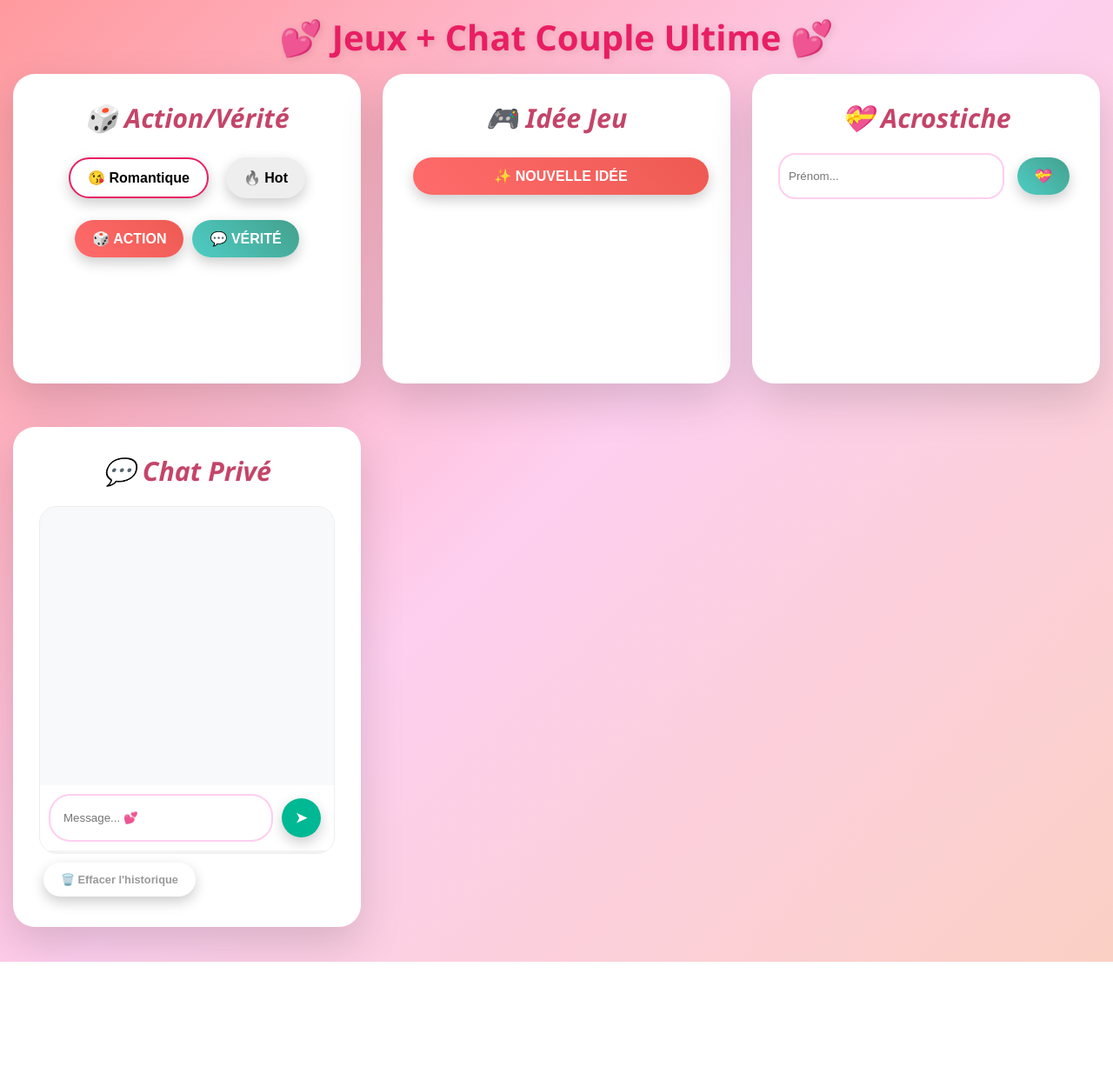
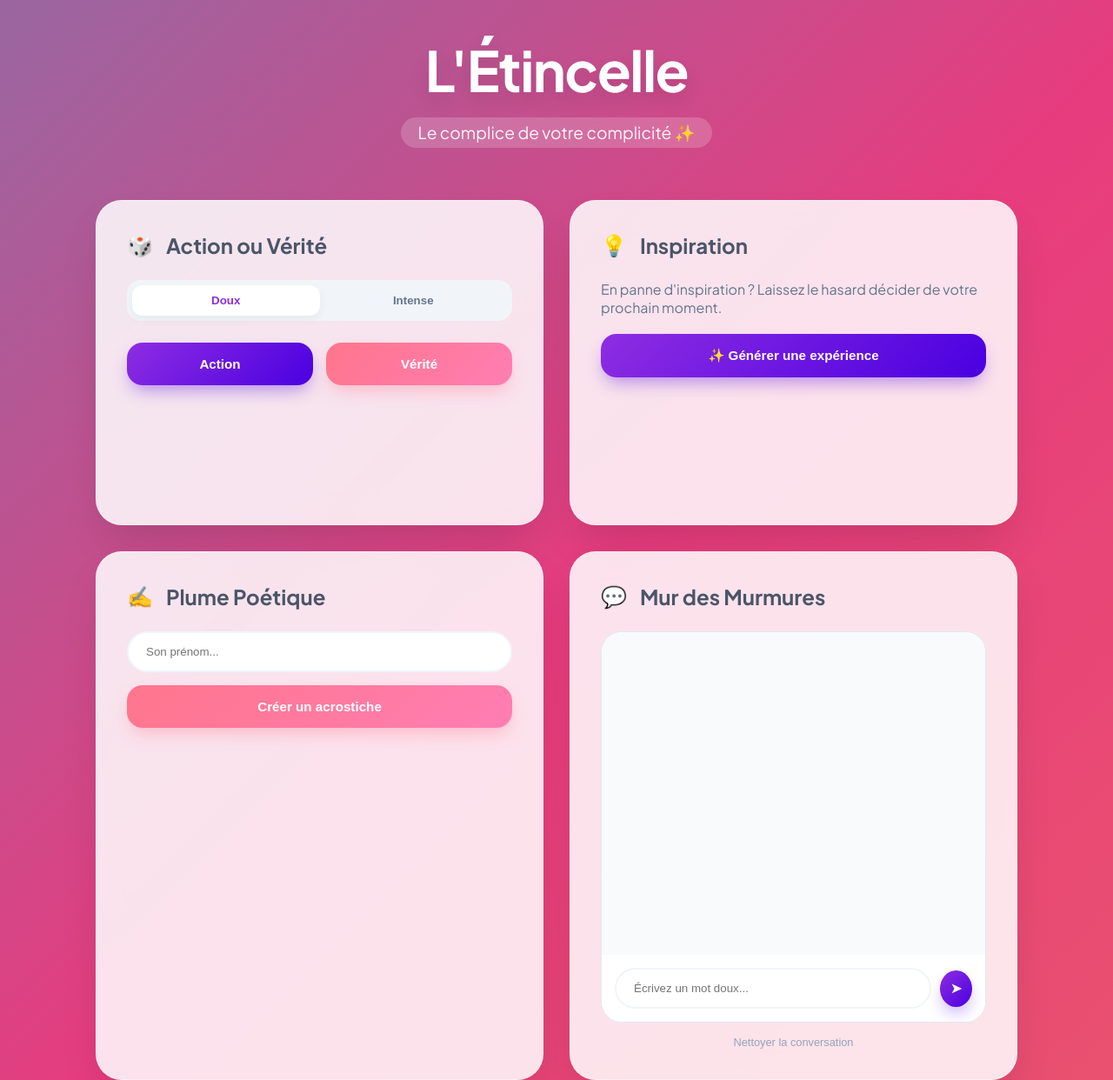
Before and after one commit to Blacklisth/love-page, a plain HTML site: page index.html in a window 1280 px wide. Shown: the top 1242 px of the page at 87% size. Before the commit the page ends 1106 px from the top, so only its background shows below. Drawn offline with Linux system fonts and the light colour scheme.

Commit message:
Update index.html

```diff
--- a/index.html
+++ b/index.html
@@ -3,123 +3,340 @@
 <head>
     <meta charset="UTF-8">
     <meta name="viewport" content="width=device-width, initial-scale=1.0">
-    <title>💕 Jeux + Chat Couple Ultime 💕</title>
+    <title>L'Étincelle | Votre Espace Privé</title>
+    <link href="https://fonts.googleapis.com/css2?family=Plus+Jakarta+Sans:wght@300;400;500;600;700&display=swap" rel="stylesheet">
     <style>
+        :root {
+            --primary: #8e2de2;
+            --primary-light: #4a00e0;
+            --secondary: #ff758c;
+            --secondary-light: #ff7eb3;
+            --bg-glass: rgba(255, 255, 255, 0.85);
+            --text-dark: #1a202c;
+            --transition: all 0.4s cubic-bezier(0.175, 0.885, 0.32, 1.275);
+        }
+
         * { margin: 0; padding: 0; box-sizing: border-box; }
+
         body {
-            font-family: 'Segoe UI', 'Arial', sans-serif;
-            background: linear-gradient(135deg, #ff9a9e 0%, #fecfef 50%, #fad0c4 100%);
-            min-height: 100vh; padding: 15px;
+            font-family: 'Plus Jakarta Sans', sans-serif;
+            background: linear-gradient(-45deg, #ee7752, #e73c7e, #23a6d5, #23d5ab);
+            background-size: 400% 400%;
+            animation: gradientBG 15s ease infinite;
+            min-height: 100vh;
+            color: var(--text-dark);
+            overflow-x: hidden;
         }
-        .container { max-width: 1400px; margin: 0 auto; }
 
-        .section {
-            background: white; border-radius: 25px; padding: 30px;
-            margin-bottom: 25px; box-shadow: 0 20px 50px rgba(0,0,0,0.15);
+        @keyframes gradientBG {
+            0% { background-position: 0% 50%; }
+            50% { background-position: 100% 50%; }
+            100% { background-position: 0% 50%; }
         }
-        h1 { color: #e91e63; font-size: 2.5em; text-align: center; margin-bottom: 15px; text-shadow: 2px 2px 8px rgba(0,0,0,0.1); }
-        h2 { color: #c44569; margin-bottom: 20px; font-size: 1.9em; text-align: center; font-style: italic; }
 
-        .grid-4 { display: grid; grid-template-columns: repeat(auto-fit, minmax(300px, 1fr)); gap: 25px; }
+        .container {
+            max-width: 1100px;
+            margin: 0 auto;
+            padding: 40px 20px;
+        }
 
-        button { padding: 12px 20px; border: none; border-radius: 25px; font-size: 1em; font-weight: bold; cursor: pointer; transition: all 0.3s; box-shadow: 0 6px 15px rgba(0,0,0,0.2); margin: 5px; }
-        .action-btn { background: linear-gradient(45deg, #ff6b6b, #ee5a52); color: white; }
-        .verite-btn { background: linear-gradient(45deg, #4ecdc4, #44a08d); color: white; }
+        /* --- Header Stylisé --- */
+        .header {
+            text-align: center;
+            margin-bottom: 60px;
+            color: white;
+            animation: fadeInDown 1s ease-out;
+        }
 
-        /* Boutons de mode */
-        .mode-btn { background: #eee; filter: grayscale(1); }
-        .mode-btn.active { background: white; filter: grayscale(0); border: 2px solid #e91e63; }
+        .header h1 {
+            font-size: clamp(2.5rem, 6vw, 4rem);
+            font-weight: 800;
+            letter-spacing: -1.5px;
+            margin-bottom: 15px;
+            text-shadow: 0 10px 20px rgba(0,0,0,0.1);
+        }
 
+        .header p {
+            font-size: 1.2rem;
+            opacity: 0.95;
+            font-weight: 400;
+            background: rgba(255,255,255,0.2);
+            display: inline-block;
+            padding: 5px 20px;
+            border-radius: 50px;
+            backdrop-filter: blur(10px);
+        }
+
+        /* --- Cartes Professionnelles --- */
+        .grid {
+            display: grid;
+            grid-template-columns: repeat(auto-fit, minmax(340px, 1fr));
+            gap: 30px;
+        }
+
+        .card {
+            background: var(--bg-glass);
+            backdrop-filter: blur(15px);
+            border-radius: 30px;
+            padding: 35px;
+            box-shadow: 0 25px 50px -12px rgba(0, 0, 0, 0.15);
+            border: 1px solid rgba(255, 255, 255, 0.4);
+            transition: var(--transition);
+            display: flex;
+            flex-direction: column;
+        }
+
+        .card:hover {
+            transform: translateY(-12px) scale(1.02);
+            box-shadow: 0 35px 60px -15px rgba(0, 0, 0, 0.2);
+        }
+
+        .card-title {
+            font-size: 1.5rem;
+            font-weight: 700;
+            margin-bottom: 25px;
+            color: #4a5568;
+            display: flex;
+            align-items: center;
+            gap: 15px;
+        }
+
+        /* --- Boutons UI Modernes --- */
+        .btn {
+            padding: 16px 28px;
+            border: none;
+            border-radius: 18px;
+            font-size: 0.95rem;
+            font-weight: 600;
+            cursor: pointer;
+            transition: var(--transition);
+            display: flex;
+            align-items: center;
+            justify-content: center;
+            gap: 8px;
+        }
+
+        .btn-primary {
+            background: linear-gradient(135deg, var(--primary) 0%, var(--primary-light) 100%);
+            color: white;
+            box-shadow: 0 10px 20px -5px rgba(74, 0, 224, 0.4);
+        }
+
+        .btn-primary:hover {
+            box-shadow: 0 15px 30px -5px rgba(74, 0, 224, 0.6);
+            filter: brightness(1.1);
+        }
+
+        .btn-secondary {
+            background: linear-gradient(135deg, var(--secondary) 0%, var(--secondary-light) 100%);
+            color: white;
+            box-shadow: 0 10px 20px -5px rgba(255, 117, 140, 0.4);
+        }
+
+        /* --- Mode Selector Tab --- */
+        .mode-selector {
+            background: #f1f5f9;
+            padding: 6px;
+            border-radius: 16px;
+            display: flex;
+            margin-bottom: 25px;
+        }
+
+        .mode-btn {
+            flex: 1;
+            padding: 10px;
+            border: none;
+            background: transparent;
+            border-radius: 12px;
+            font-weight: 600;
+            cursor: pointer;
+            transition: 0.3s;
+            color: #64748b;
+        }
+
+        .mode-btn.active {
+            background: white;
+            color: var(--primary);
+            box-shadow: 0 4px 12px rgba(0,0,0,0.05);
+        }
+
+        /* --- Resultat Animé --- */
         .result {
-            min-height: 80px; margin: 15px auto; padding: 20px; border-radius: 20px;
-            font-size: 1.1em; opacity: 0; transform: scale(0.95); transition: all 0.4s;
-            display: flex; align-items: center; justify-content: center; text-align: center;
+            margin-top: 25px;
+            padding: 25px;
+            border-radius: 20px;
+            background: rgba(255,255,255,0.5);
+            border: 2px dashed #cbd5e1;
+            min-height: 100px;
+            display: flex;
+            align-items: center;
+            justify-content: center;
+            text-align: center;
+            font-weight: 500;
+            color: #334155;
+            font-size: 1.1rem;
+            opacity: 0;
+            transition: 0.5s;
         }
-        .result.show { opacity: 1; transform: scale(1); background: #fff5f7; border: 2px dashed #e91e63; }
 
-        /* CHAT */
-        .chat-container { height: 400px; border-radius: 20px; overflow: hidden; box-shadow: inset 0 0 20px rgba(0,0,0,0.1); border: 1px solid #eee; }
-        .chat-messages { height: 320px; overflow-y: auto; padding: 20px; background: #f8f9fa; display: flex; flex-direction: column; }
-        .message { margin-bottom: 15px; display: flex; flex-direction: column; animation: slideIn 0.3s ease-out; }
-        .message.moi { align-items: flex-end; }
-        .message.ami { align-items: flex-start; }
-        .message-bulle { max-width: 80%; padding: 12px 18px; border-radius: 20px; position: relative; word-wrap: break-word; }
-        .message.moi .message-bulle { background: linear-gradient(45deg, #74b9ff, #0984e3); color: white; border-bottom-right-radius: 5px; }
-        .message.ami .message-bulle { background: linear-gradient(45deg, #a8e6cf, #88d8a3); color: #2d3436; border-bottom-left-radius: 5px; }
-        .message-time { font-size: 0.7em; opacity: 0.6; margin-top: 4px; }
+        .result.show {
+            opacity: 1;
+            border-style: solid;
+            border-color: var(--primary);
+            animation: bounceIn 0.6s ease;
+        }
 
-        .chat-input-container { display: flex; padding: 10px; background: white; gap: 5px; }
-        .chat-input { flex: 1; padding: 10px 15px; border: 2px solid #fecfef; border-radius: 25px; outline: none; }
-        .chat-send { background: #00b894; color: white; padding: 10px 15px; border-radius: 50%; width: 45px; height: 45px; display: flex; align-items: center; justify-content: center; }
+        /* --- Chat de Luxe --- */
+        .chat-container {
+            height: 450px;
+            background: white;
+            border-radius: 24px;
+            display: flex;
+            flex-direction: column;
+            overflow: hidden;
+            border: 1px solid #e2e8f0;
+        }
 
-        @keyframes slideIn { from { opacity: 0; transform: translateY(10px); } to { opacity: 1; transform: translateY(0); } }
-        @media (max-width: 768px) { .grid-4 { grid-template-columns: 1fr; } }
+        .chat-messages {
+            flex: 1;
+            padding: 20px;
+            overflow-y: auto;
+            background: #f8fafc;
+            scroll-behavior: smooth;
+        }
+
+        .message-bubble {
+            padding: 12px 18px;
+            border-radius: 20px;
+            font-size: 0.95rem;
+            position: relative;
+            box-shadow: 0 2px 5px rgba(0,0,0,0.02);
+        }
+
+        .message.moi .message-bubble {
+            background: var(--primary);
+            color: white;
+            border-bottom-right-radius: 4px;
+        }
+
+        .message.ami .message-bubble {
+            background: white;
+            color: var(--text-dark);
+            border: 1px solid #e2e8f0;
+            border-bottom-left-radius: 4px;
+        }
+
+        .chat-input-container {
+            padding: 15px;
+            background: white;
+            display: flex;
+            gap: 10px;
+            align-items: center;
+        }
+
+        .chat-input {
+            flex: 1;
+            padding: 14px 20px;
+            border: 2px solid #f1f5f9;
+            border-radius: 50px;
+            outline: none;
+            transition: 0.3s;
+        }
+
+        .chat-input:focus {
+            border-color: var(--primary);
+            background: #fff;
+        }
+
+        /* --- Animations --- */
+        @keyframes fadeInDown {
+            from { opacity: 0; transform: translateY(-30px); }
+            to { opacity: 1; transform: translateY(0); }
+        }
+
+        @keyframes bounceIn {
+            0% { transform: scale(0.9); }
+            50% { transform: scale(1.05); }
+            100% { transform: scale(1); }
+        }
+
+        @media (max-width: 600px) {
+            .grid { grid-template-columns: 1fr; }
+            .card { padding: 20px; }
+        }
     </style>
 </head>
 <body>
+
     <div class="container">
-        <h1>💕 Jeux + Chat Couple Ultime 💕</h1>
+        <header class="header">
+            <h1>L'Étincelle</h1>
+            <p>Le complice de votre complicité ✨</p>
+        </header>
 
-        <div class="grid-4">
-            <div class="section">
-                <h2>🎲 Action/Vérité</h2>
-                <div style="display: flex; gap: 10px; justify-content: center; margin-bottom: 15px;">
-                    <button class="mode-btn active" id="btn-romantique" onclick="setMode('romantique')">😘 Romantique</button>
-                    <button class="mode-btn" id="btn-hot" onclick="setMode('hot')">🔥 Hot</button>
+        <div class="grid">
+            <div class="card">
+                <div class="card-title"><span>🎲</span> Action ou Vérité</div>
+                <div class="mode-selector">
+                    <button class="mode-btn active" id="btn-romantique" onclick="setMode('romantique')">Doux</button>
+                    <button class="mode-btn" id="btn-hot" onclick="setMode('hot')">Intense</button>
                 </div>
-                <div style="display: flex; justify-content: center;">
-                    <button class="action-btn" onclick="getRandom('action')">🎲 ACTION</button>
-                    <button class="verite-btn" onclick="getRandom('verite')">💬 VÉRITÉ</button>
+                <div style="display: flex; gap: 15px;">
+                    <button class="btn btn-primary" onclick="getRandom('action')" style="flex: 1;">Action</button>
+                    <button class="btn btn-secondary" onclick="getRandom('verite')" style="flex: 1;">Vérité</button>
                 </div>
-                <div id="result" class="result">Choisissez une action ou une vérité !</div>
+                <div id="result" class="result">Prêt à jouer ?</div>
             </div>
 
-            <div class="section">
-                <h2>🎮 Idée Jeu</h2>
-                <button class="action-btn" onclick="genererJeuCouple()" style="width: 100%;">✨ NOUVELLE IDÉE</button>
+            <div class="card">
+                <div class="card-title"><span>💡</span> Inspiration</div>
+                <p style="color: #64748b; margin-bottom: 20px;">En panne d'inspiration ? Laissez le hasard décider de votre prochain moment.</p>
+                <button class="btn btn-primary" onclick="genererJeuCouple()">✨ Générer une expérience</button>
                 <div id="jeuResult" class="result"></div>
             </div>
 
-            <div class="section">
-                <h2>💝 Acrostiche</h2>
-                <div style="display: flex; gap: 10px; margin-bottom: 15px;">
-                    <input type="text" id="nomAccrostiche" placeholder="Prénom..." maxlength="12" style="flex: 1; padding: 10px; border: 2px solid #fecfef; border-radius: 20px;">
-                    <button class="verite-btn" onclick="genererAccrostiche()">💝</button>
+            <div class="card">
+                <div class="card-title"><span>✍️</span> Plume Poétique</div>
+                <div style="display: flex; flex-direction: column; gap: 15px;">
+                    <input type="text" id="nomAccrostiche" class="chat-input" placeholder="Son prénom..." maxlength="12">
+                    <button class="btn btn-secondary" onclick="genererAccrostiche()">Créer un acrostiche</button>
                 </div>
-                <div id="accrosticheResult" class="result" style="display: block; font-weight: bold;"></div>
+                <div id="accrosticheResult" class="result"></div>
             </div>
 
-            <div class="section">
-                <h2>💬 Chat Privé</h2>
+            <div class="card" style="grid-column: span 1;">
+                <div class="card-title"><span>💬</span> Mur des Murmures</div>
                 <div class="chat-container">
                     <div class="chat-messages" id="chatMessages"></div>
                     <div class="chat-input-container">
-                        <input type="text" id="chatInput" class="chat-input" placeholder="Message... 💕">
-                        <button class="chat-send" onclick="envoyerMessage()">➤</button>
+                        <input type="text" id="chatInput" class="chat-input" placeholder="Écrivez un mot doux...">
+                        <button class="btn btn-primary" onclick="envoyerMessage()" style="padding: 12px; border-radius: 50%;">➤</button>
                     </div>
                 </div>
-                <button class="chat-clear" onclick="clearChat()" style="background:none; border:none; color:#999; font-size:0.8em; cursor:pointer; margin-top:10px;">🗑️ Effacer l'historique</button>
+                <button onclick="clearChat()" style="background: none; border: none; color: #94a3b8; cursor: pointer; margin-top: 15px; font-size: 0.8rem;">Nettoyer la conversation</button>
             </div>
         </div>
     </div>
 
     <script>
-        // --- LOGIQUE JEUX ---
+        // -- Logique métier --
         let currentMode = 'romantique';
         const actions = {
-            romantique: ["Fais un compliment original 💋","Fais un bisou à la caméra 😘","Chante une chanson d'amour 🎤","Danse pendant 20 secondes 💃","Fais ton plus beau sourire sexy 😏"],
-            hot: ["Enlève un vêtement 🔥","Raconte un fantasme 😈","Prends une pose sexy 📸","Décris une envie coquine 🤫"]
+            romantique: ["Fais-lui un massage des mains pendant 2 minutes", "Prépare-lui son thé ou café préféré maintenant", "Écris-lui un post-it amoureux et cache-le", "Dansez sans musique au milieu du salon", "Raconte-lui ton moment préféré de votre rencontre"],
+            hot: ["Murmure une envie secrète à l'oreille", "Un baiser passionné de 30 secondes", "Décris la tenue que tu aimerais lui voir porter", "Échangez un vêtement"]
         };
         const verites = {
-            romantique: ["Quel est ton meilleur souvenir avec moi ? 💕","Qu'est-ce qui t'a fait craquer chez moi ? 😍","Quel est ton surnom secret pour moi ? 🤫"],
-            hot: ["Quelle est ta position préférée ? 🔥","L'endroit le plus osé où tu voudrais le faire ? 📍","Quelle tenue me va le mieux ? 👗"]
+            romantique: ["Quelle est la première chose que tu as aimée chez moi ?", "Quel rêve aimerais-tu réaliser ensemble ?", "Quelle est ta chanson 'plaisir coupable' ?", "Si on partait demain, où irions-nous ?"],
+            hot: ["Quel est ton souvenir le plus sensuel de nous ?", "Quelle partie de mon corps préfères-tu ?", "Quel est ton fantasme inavoué ?"]
         };
 
         function setMode(mode) {
             currentMode = mode;
             document.querySelectorAll('.mode-btn').forEach(btn => btn.classList.remove('active'));
             document.getElementById(`btn-${mode}`).classList.add('active');
-            document.getElementById('result').classList.remove('show');
+            const resDiv = document.getElementById('result');
+            resDiv.classList.remove('show');
+            resDiv.textContent = "Mode " + mode + " activé !";
         }
 
         function getRandom(type) {
@@ -127,27 +344,31 @@
             const randomIdx = Math.floor(Math.random() * liste.length);
             const resDiv = document.getElementById('result');
             resDiv.textContent = liste[randomIdx];
-            resDiv.className = 'result show';
+            resDiv.classList.remove('show');
+            setTimeout(() => resDiv.classList.add('show'), 50);
         }
 
         function genererJeuCouple() {
             const jeux = [
-                {nom:"📱 20 Questions", desc:"Devine à quoi je pense en 20 questions (OUI/NON) !"},
-                {nom:"👀 Action Regard", desc:"Le premier qui cligne des yeux a un gage !"},
-                {nom:"📝 Quiz Nous", desc:"Pose une question sur notre relation, l'autre doit trouver."}
+                {nom:"Cinéma Maison", desc:"Créez une ambiance salle obscure avec pop-corn maison."},
+                {nom:"Chef en Duo", desc:"Cuisinez un plat complexe que vous n'avez jamais goûté."},
+                {nom:"Capsule Temporelle", desc:"Écrivez chacun une lettre à ouvrir dans 5 ans."},
+                {nom:"Pique-nique Intérieur", desc:"Installez un plaid au sol et oubliez la table."}
             ];
             const jeu = jeux[Math.floor(Math.random() * jeux.length)];
             const resDiv = document.getElementById('jeuResult');
-            resDiv.innerHTML = `<strong>${jeu.nom}</strong><br><small>${jeu.desc}</small>`;
+            resDiv.innerHTML = `<div><strong style="color:var(--primary)">${jeu.nom}</strong><br><small>${jeu.desc}</small></div>`;
             resDiv.classList.add('show');
         }
 
-        // --- ACROSTICHE ---
         const dictionnaire = {
-            'a':['Amour','Âme'],'b':['Beauté','Baiser'],'c':['Cœur','Chérie'],'d':['Désir'],'e':['Éclat','Étoile'],
-            'f':['Fidélité'],'g':['Grâce'],'h':['Harmonie'],'i':['Infini','Idylle'],'j':['Joie'],
-            'l':['Lumière'],'m':['Magie','Merveille'],'n':['Nuage'],'o':['Océan'],'p':['Passion'],
-            'r':['Rêve','Romance'],'s':['Soleil','Secret'],'t':['Tendresse'],'u':['Unique'],'v':['Vie']
+            'a':['Amour','Admiration','Avenir'],'b':['Bonheur','Baiser','Beau'],'c':['Cœur','Complicité','Chaleur'],
+            'd':['Désir','Douceur','Destin'],'e':['Éclat','Émotion','Éternité'],'f':['Flamme','Fidélité'],
+            'g':['Grâce','Générosité'],'h':['Harmonie','Horizon'],'i':['Infini','Idylle'],
+            'j':['Joie','Jardin'],'l':['Lumière','Lien','Loyauté'],'m':['Magie','Merveille'],
+            'n':['Nuage','Nectar'],'o':['Oasis','Optimisme'],'p':['Passion','Promesse'],
+            'r':['Rêve','Romance','Rayonnement'],'s':['Soleil','Sourire','Sincérité'],'t':['Tendresse','Trésor'],
+            'u':['Unique','Union'],'v':['Vie','Volupté']
         };
 
         function genererAccrostiche() {
@@ -155,25 +376,28 @@
             if(!nom) return;
             let result = '';
             for(let char of nom) {
-                const mot = dictionnaire[char] ? dictionnaire[char][Math.floor(Math.random() * dictionnaire[char].length)] : char.toUpperCase();
-                result += `<strong>${char.toUpperCase()}</strong>${mot.slice(1)}<br>`;
+                const mots = dictionnaire[char] || [char.toUpperCase()];
+                const mot = mots[Math.floor(Math.random() * mots.length)];
+                result += `<div style="margin-bottom:5px"><strong style="color:var(--secondary);font-size:1.3rem">${char.toUpperCase()}</strong>${mot.slice(1)}</div>`;
             }
             const resDiv = document.getElementById('accrosticheResult');
-            resDiv.innerHTML = result;
+            resDiv.innerHTML = `<div style="text-align:left">${result}</div>`;
             resDiv.classList.add('show');
         }
 
-        // --- CHAT ---
-        let pseudoMoi = 'Moi 💕';
-        let messages = JSON.parse(localStorage.getItem('chatCouple')) || [];
+        // -- Système de Chat --
+        let messages = JSON.parse(localStorage.getItem('chatEtincelle')) || [];
 
         function afficherMessages() {
             const container = document.getElementById('chatMessages');
             container.innerHTML = '';
             messages.forEach(msg => {
                 const div = document.createElement('div');
-                div.className = `message ${msg.pseudo === pseudoMoi ? 'moi' : 'ami'}`;
-                div.innerHTML = `<div class="message-bulle">${msg.texte}</div><div class="message-time">${msg.time}</div>`;
+                div.className = `message ${msg.pseudo === 'Moi' ? 'moi' : 'ami'}`;
+                div.style.display = 'flex';
+                div.style.flexDirection = msg.pseudo === 'Moi' ? 'row-reverse' : 'row';
+                div.style.marginBottom = '15px';
+                div.innerHTML = `<div class="message-bubble">${msg.texte}</div>`;
                 container.appendChild(div);
             });
             container.scrollTop = container.scrollHeight;
@@ -181,21 +405,17 @@
 
         function envoyerMessage() {
             const input = document.getElementById('chatInput');
-            const texte = input.value.trim();
-            if (!texte) return;
-
-            const maintenant = new Date().toLocaleTimeString('fr-FR', {hour: '2-digit', minute: '2-digit'});
-            messages.push({ pseudo: pseudoMoi, texte, time: maintenant });
-            localStorage.setItem('chatCouple', JSON.stringify(messages));
-
+            if (!input.value.trim()) return;
+            messages.push({ pseudo: 'Moi', texte: input.value });
+            localStorage.setItem('chatEtincelle', JSON.stringify(messages));
             input.value = '';
             afficherMessages();
         }
 
         function clearChat() {
-            if (confirm('Supprimer tout l\'historique ? 💔')) {
+            if (confirm('Effacer vos précieux messages ?')) {
                 messages = [];
-                localStorage.removeItem('chatCouple');
+                localStorage.removeItem('chatEtincelle');
                 afficherMessages();
             }
         }
```
